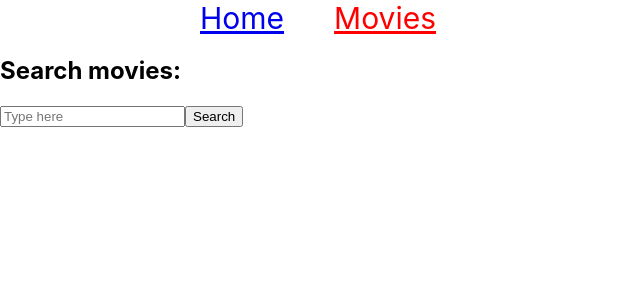
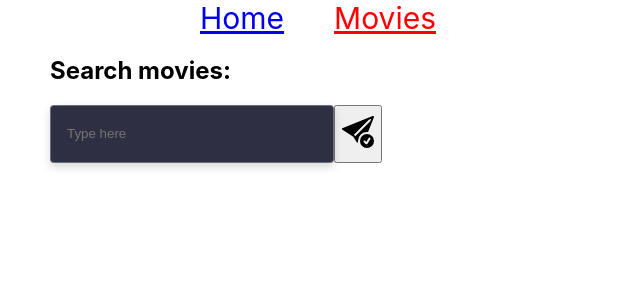
Before and after one commit to Vova-Kalbenko/goit-react-hw-05-movies, a React (Create React App) app: page /goit-react-hw-05-movies/movies in a window 1280 px wide. Shown: the top 300 px of the page, without its empty margins (0-640 px from the left). Built offline with nearby package versions, Linux system fonts and the light colour scheme.

Commit message:
added-styles-part-1

```diff
--- a/src/components/App.jsx
+++ b/src/components/App.jsx
@@ -2,7 +2,6 @@ import { lazy, Suspense } from 'react';
 
 import { Routes, Route, NavLink } from 'react-router-dom';
 import styled from 'styled-components';
-// import css from './app.module.css';
 import { NotFound } from './NotFound/NotFound';
 
 const Home = lazy(() => import('./Home/Home'));
--- a/src/components/Cast/Cast.jsx
+++ b/src/components/Cast/Cast.jsx
@@ -4,7 +4,7 @@ import { getMovieCast } from 'API/api'
 import css from './Cast.module.css'
 import PropTypes from 'prop-types';
 import {AiOutlineUser} from 'react-icons/ai'
-// import userImg from '../../img/user.jpg';
+
 
 const Cast = () => {
   const [data, setData] = useState(null);
@@ -37,9 +37,9 @@ const Cast = () => {
         'Loading...'
       ) : data && data.length > 0 ? (
         <div>
-          <ul>
+          <ul className={css.castList}>
             {data.map(({ name, character, profile_path, id }) => (
-              <li key={id}>
+              <li className={css.castListItem} key={id}>
                 {profile_path ? (
                   <img
                     alt={name}
@@ -49,8 +49,8 @@ const Cast = () => {
                   <AiOutlineUser className={css.icon}/>
                 )}
 
-                <p>{name}</p>
-                <p>{character}</p>
+                <p className={css.castDescription}>{name}</p>
+                <p className={css.castDescription}>{character}</p>
               </li>
             ))}
           </ul>
--- a/src/components/Cast/Cast.module.css
+++ b/src/components/Cast/Cast.module.css
@@ -2,3 +2,17 @@
     width: 92px;
     height: 138px;
 }
+.castList{
+    list-style: none;
+    display: flex;
+    flex-wrap: wrap;
+    gap: 8px;
+
+}
+.castListItem{
+    max-width: 92px;
+}
+.castDescription{
+    text-overflow: ellipsis;
+    overflow: hidden;
+}
--- a/src/components/Home/Home.jsx
+++ b/src/components/Home/Home.jsx
@@ -2,7 +2,7 @@ import React, { useState, useEffect } from 'react';
 import { Link, useLocation } from 'react-router-dom';
 import { ListMovies, MovieItem } from './home.styled';
 import { getTrendingMovies } from 'API/api';
-// import css from './home.module.css';
+
 
 const Home = () => {
   const [data, setData] = useState(null);
--- a/src/components/MovieDetails/MovieDetails.jsx
+++ b/src/components/MovieDetails/MovieDetails.jsx
@@ -1,8 +1,9 @@
 import { useParams, Link, Outlet, useLocation } from 'react-router-dom';
 import { useState, useEffect, Suspense } from 'react';
 import { getMovieDetails } from 'API/api';
-// import css from './movie-details.module.css';
-// import noMovieImg from '../../img/no-poster-available.jpg';
+import {BsArrowLeftCircle} from 'react-icons/bs'
+import css from './MovieDetails.module.css'
+
 
 const MovieDetails = () => {
   const { movieId } = useParams();
@@ -45,15 +46,15 @@ const MovieDetails = () => {
   const comeBackLink = location.state?.from ?? '/';
 
   return (
-    <>
-      <Link to={comeBackLink}>
-        Go Back
+    <div className={css.movieDetailsContainer}>
+      <Link to={comeBackLink} className={css.comeBackLink}>
+        <BsArrowLeftCircle/> Go Back
       </Link>
       {loading ? (
         'Loading...'
       ) : (
         <>
-          <div>
+          <div className={css.movieDetailsWrapper}>
             {data.poster_path ? (
               <img
                 alt={data.original_title}
@@ -95,7 +96,7 @@ const MovieDetails = () => {
           </Suspense>
         </>
       )}
-    </>
+    </div>
   );
 };
 
--- /dev/null
+++ b/src/components/MovieDetails/MovieDetails.module.css
@@ -0,0 +1,17 @@
+.movieDetailsContainer {
+    padding-left: 50px;
+    padding-right: 50px;
+    margin-left: auto;
+    margin-right: auto;
+}
+
+.comeBackLink {
+    display: flex;
+    align-items: center;
+    gap: 8px;
+
+
+}
+.movieDetailsWrapper{
+    padding-top: 12px;
+}
--- a/src/components/Movies/Movies.jsx
+++ b/src/components/Movies/Movies.jsx
@@ -1,8 +1,8 @@
 import { useState, useEffect } from 'react';
 import { Link, useSearchParams, useLocation } from 'react-router-dom';
 import { searchMovie } from 'API/api';
-// import css from './movies.module.css';
-
+import css from './Movies.module.css'
+import {BsFillSendCheckFill} from 'react-icons/bs'
 const Movies = () => {
   const [data, setData] = useState(null);
   const [loading, setLoading] = useState(true);
@@ -45,20 +45,20 @@ const Movies = () => {
 
   return (
     <>
-      <div>
+      <div className={css.moviesSearchContainer}>
         <h2 >Search movies:</h2>
 
-        <form onSubmit={handleSubmit}>
+        <form onSubmit={handleSubmit} className={css.socialMessangersForm}>
           <input
             value={query}
             onChange={handleChange}
             name="search"
             type="text"
             placeholder="Type here"
-
+            className={css.socialMessangersInput}
           />
-          <button type="submit" >
-            Search
+          <button type="submit" className={css.searchButton}>
+            <BsFillSendCheckFill className={css.searchButtonIcon}/>
           </button>
         </form>
       </div>
--- /dev/null
+++ b/src/components/Movies/Movies.module.css
@@ -0,0 +1,29 @@
+.socialMessangersForm {
+    display: flex;
+  }
+
+  .socialMessangersInput {
+    min-width: 264px;
+    height: 40px;
+    border: 1px solid rgba(255, 255, 255, 0.3);
+    filter: drop-shadow(0px 4px 4px rgba(0, 0, 0, 0.15));
+    border-radius: 4px;
+    background-color: #2E2F42;
+    padding-top: 8px;
+    padding-left: 16px;
+    padding-bottom: 8px;
+    color: #FFFFFF;
+  }
+  .moviesSearchContainer{
+    padding-left: 50px;
+    padding-right: 50px;
+    margin-left: auto;
+    margin-right: auto;
+  }
+  .searchButton{
+
+  }
+  .searchButtonIcon {
+    width: 32px;
+    height: 32px;
+  }
--- a/src/components/NotFound/NotFound.jsx
+++ b/src/components/NotFound/NotFound.jsx
@@ -1,8 +1,7 @@
 export const NotFound = () => {
   return (
-    <main style={{ textAlign: 'center' }}>
-      <b style={{ fontSize: 64 }}>404</b>
+
       <p>Sorry, we couldn't find that page</p>
-    </main>
+
   );
 };
--- a/src/components/Reviews/Reviews.jsx
+++ b/src/components/Reviews/Reviews.jsx
@@ -1,7 +1,7 @@
 import { useParams } from 'react-router-dom';
 import { useState, useEffect } from 'react';
 import { getMovieReviews } from 'API/api';
-// import css from './reviews.module.css';
+
 
 const Reviews = () => {
   const [data, setData] = useState(null);
```
